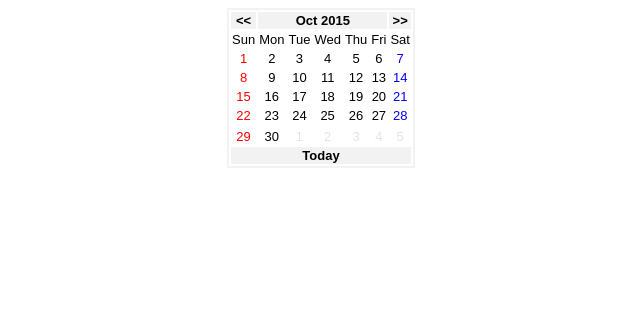
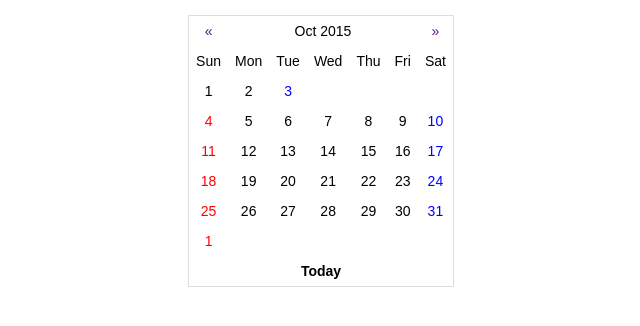
Before and after one commit to hikarifjk/dotinstall, a PHP site: page / in a window 1280 px wide. Shown: the top 326 px of the page, without its empty margins (319-959 px from the left). Run offline with PHP 8.4, Linux system fonts and the light colour scheme.

Commit message:
PhpCalendar

```diff
--- a/PhpCalendar/index.php
+++ b/PhpCalendar/index.php
@@ -1,5 +1,23 @@
+<?php
+$body = '';
+$period = new DatePeriod(
+  new DateTime('first day of this month'),
+  new DateInterval('P1D'),
+  new DateTime('first day of next month')
+);
+
+foreach ($period as $day) {
+  if ($day->format('w') % 7 === 0) {
+    $body .= '</tr><tr>';
+  }
+
+  $body .= sprintf('<td class="youbi_%d">%d</td>', $day->format('w'), $day->format('d'));
+}
+?>
+
+
 <!doctype html>
-<html>
+<html lang="ja">
 <head>
   <meta charset="utf-8">
   <title>Calendar</title>
@@ -7,15 +25,24 @@
 </head>
 <body>
   <table>
-    <tbody>
+    <thead>
+
       <tr class="eddge">
-        <td><<</td>
+        <td>
+          <a href="" onClick="alert('前');">
+          &laquo;</a>
+        </td>
         <td colspan="5"><?php
           $date = new DateTime();
           echo $date->format('M Y');
           ?></td>
-        <td>>></td>
+        <td>
+          <a href="" onClick="alert('次');">
+          &raquo;</a>
+        </td>
       </tr>
+    </thead>
+      <tbody>
       <tr>
         <td>Sun</td>
         <td>Mon</td>
@@ -25,41 +52,8 @@
         <td>Fri</td>
         <td>Sat</td>
       </tr>
-      <?php
-        $j = 0;
-        $calendarItemList = array(
-          1, 2, 3, 4, 5, 6, 7,
-          8, 9, 10, 11, 12, 13, 14,
-          15, 16, 17, 18, 19, 20, 21,
-          22, 23, 24, 25, 26, 27, 28,
-          29, 30, 1, 2, 3, 4, 5,
-        );
-       ?>
-      <?php for ($i = 0; $i < 5; $i++) : ?>
-        <tr>
-        <?php for (; $j < 28; $j++) : ?>
-            <?php if (($j + 1) % 7 == 1): ?>
-                <td class="sun"><?= $calendarItemList[$j] ?></td>
-            <?php elseif (($j + 1) % 7 == 0): ?>
-                <td class="sat"><?= $calendarItemList[$j] ?></td>
-                <?php $j += 1; break; ?>
-
-            <?php else: ?>
-                <td><?= $calendarItemList[$j] ?></td>
-            <?php endif; ?>
-        <?php endfor; ?>
-        </tr>
-      <?php endfor; ?>
-      <tr>
-        <td class="sun">29</td>
-        <td>30</td>
-        <td class="otherMonth">1</td>
-        <td class="otherMonth">2</td>
-        <td class="otherMonth">3</td>
-        <td class="otherMonth">4</td>
-        <td class="sat otherMonth">5</td>
-      </tr>
-      <tr class="eddge">
+      <?php echo $body; ?>
+      <tr class="today">
         <td colspan="7">Today</td>
       </tr>
 
--- a/PhpCalendar/style.css
+++ b/PhpCalendar/style.css
@@ -1,31 +1,33 @@
-table {
-  margin-left: auto;
-  margin-right: auto;
-  text-align: center;
-  font-size: 13px;
-  font-family: 'Arial'
+body {
+  font-family: Arial, sans-serif;
+  font-size: 14px;
 }
-td {
-  margin: auto;
+a {
+  text-decoration: none;
 }
 
-
-
 table {
-  border: 2px #F2F2F2 solid;
+  margin: 15px auto;
+  border: 1px solid #ddd;
+  border-collapse: collapse;
+}
+th {
+  background: #eee;
+}
+th, td {
+  padding: 7px;
+  text-align: center;
 }
 
-.eddge {
-  background-color: #F2F2F2;
+.youbi_0 {
+  color: red;
+}
+.youbi_6 {
+  color: blue;
+}
+.today {
   font-weight: bold;
 }
-
-.sun {
-  color: red;
+.gray {
+  color: #dedede;
 }
-.sat {
-  color: blue;
-}
-.otherMonth {
-  color: #E4E4E4;
-}
```
Also changed, not shown: PhpCalendar/CalendarMonth.php (added).
